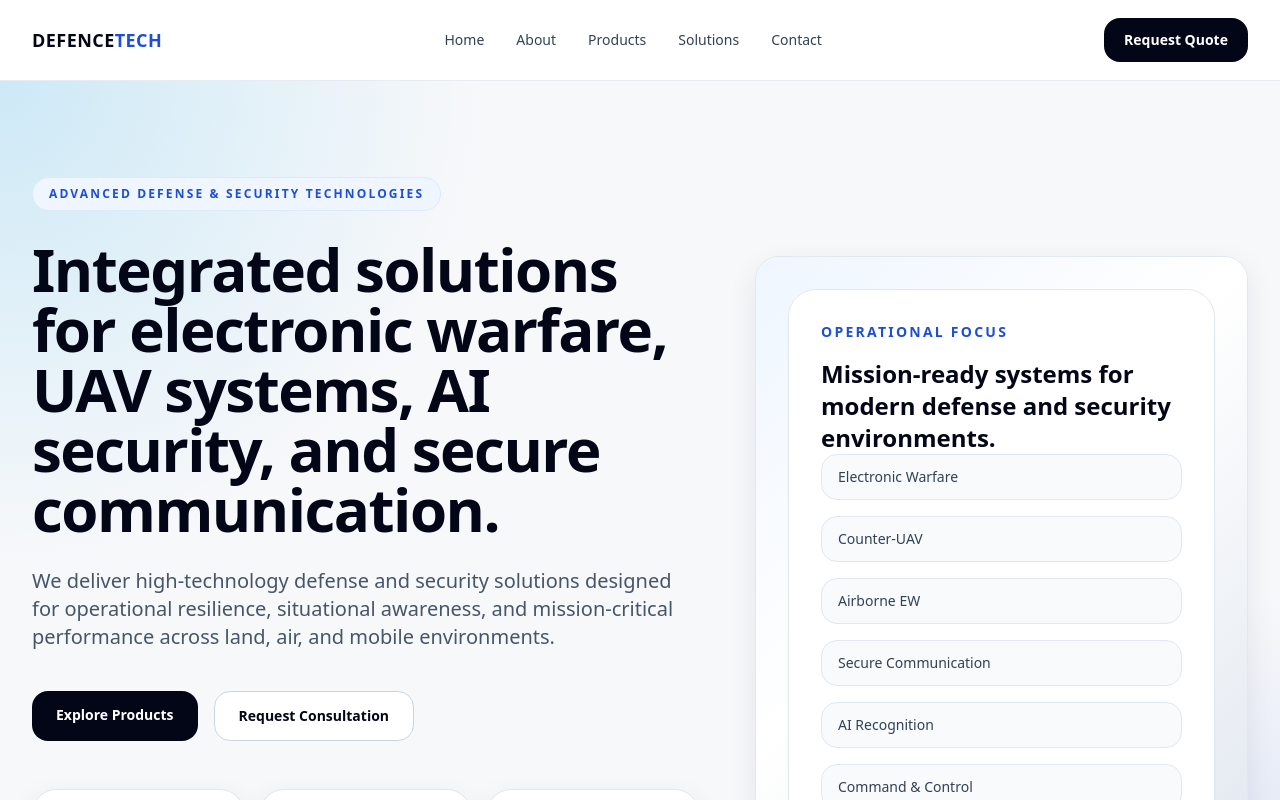
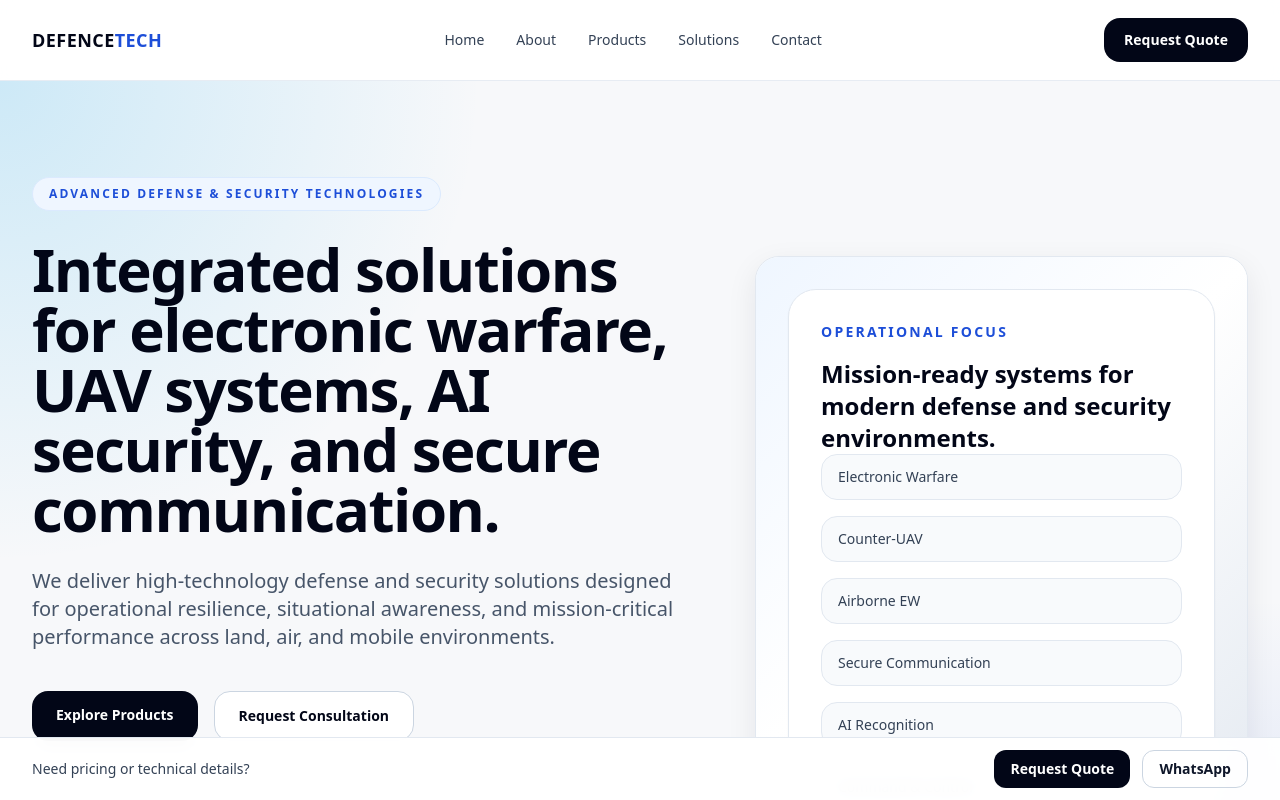
Before and after one commit to ardasaracgm/rdn-defence-2, a Next.js app: page / in a window 1280 px wide. Shown: the top 800 px of the page. Built offline with nearby package versions, Linux system fonts and the light colour scheme.

Commit message:
Update layout.tsx

```diff
--- a/app/layout.tsx
+++ b/app/layout.tsx
@@ -20,6 +20,7 @@ export default function RootLayout({
       <body className="bg-[var(--bg)] text-[var(--text)] antialiased">
         <Navbar />
         {children}
+        <StickyLeadBar />
         <Footer />
       </body>
     </html>
```
